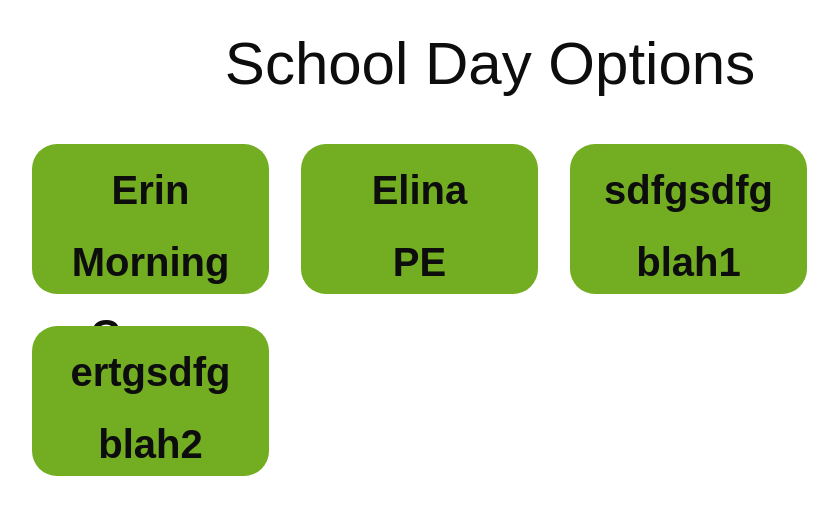
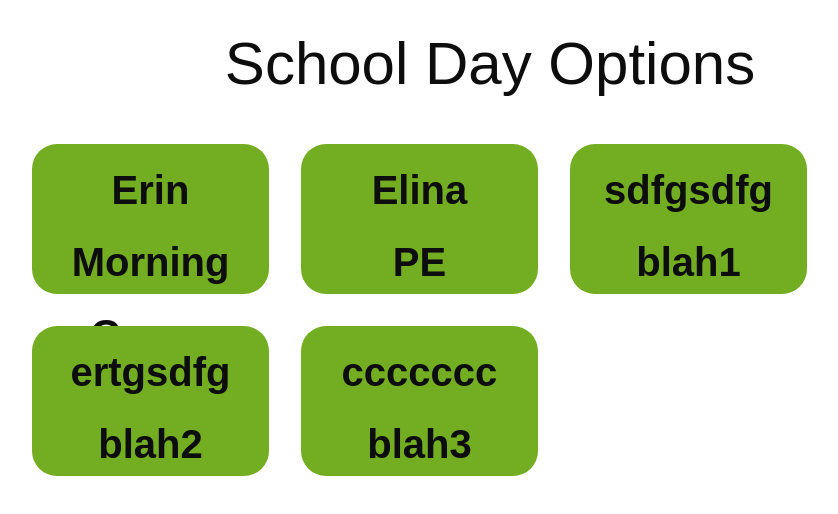
Before and after one commit to jsk01/schooldays, a plain HTML site: page schoolday.html in a window 1280 px wide. Shown: the whole page, without its empty margins (150-988 px from the left). Drawn offline with nearby package versions, Linux system fonts and the light colour scheme.

```diff
--- a/schoolday.html
+++ b/schoolday.html
@@ -19,6 +19,7 @@
     new createClass('PE', 'Elina', 'https://tsbvi.zoom.us/j/6138283473'),
     new createClass('blah1', 'sdfgsdfg', 'https://tsbvi.zoom.us/j/6138283473'),
     new createClass('blah2', 'ertgsdfg', 'https://tsbvi.zoom.us/j/6138283473'),
+    new createClass('blah3', 'ccccccc', 'https://tsbvi.zoom.us/j/6138283473'),
     //new createClass('', '', ''),
   ];
 </script>
```
